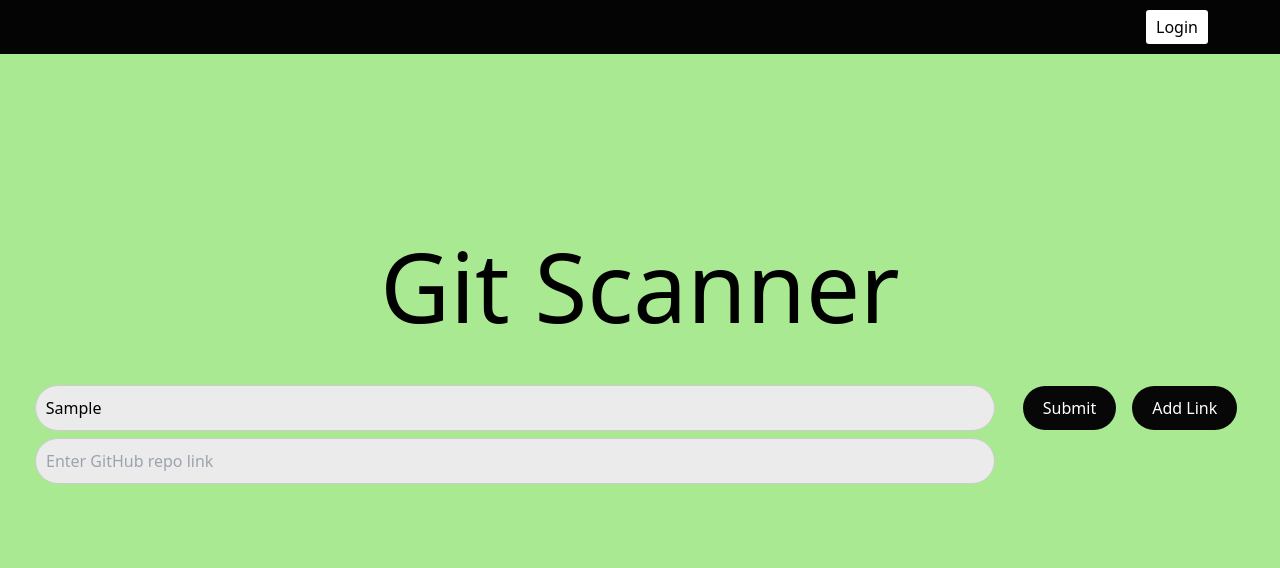
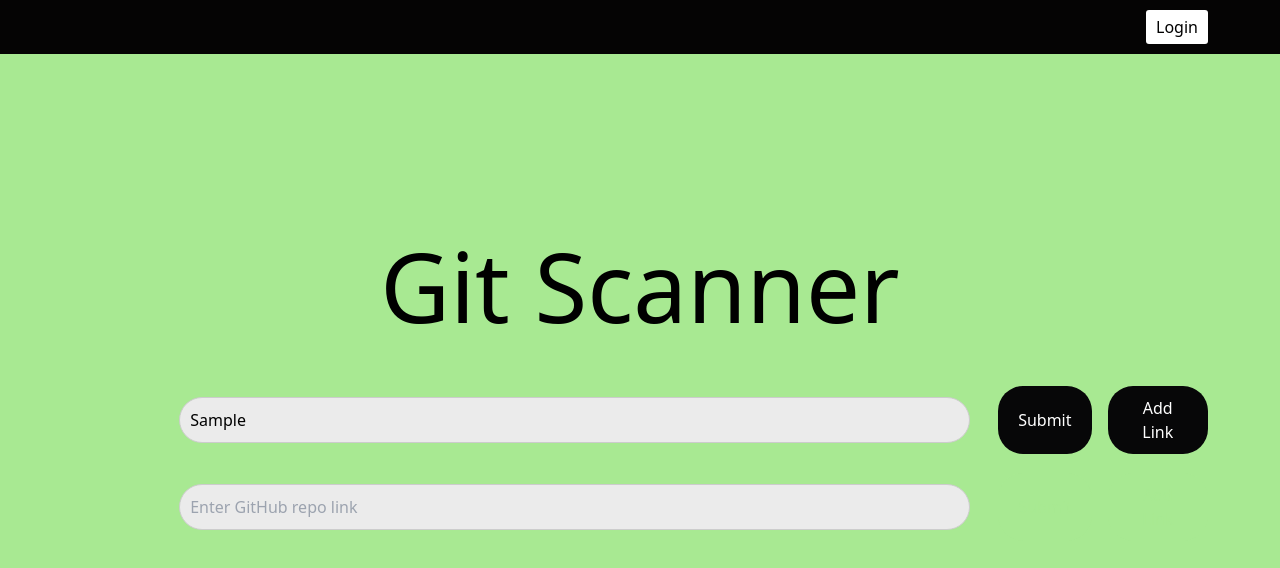
Before and after one commit to ed239/GitScanner, a Next.js app in the folder frontend/: page / in a window 1280 px wide. Both pictures are taken after typing "Sample" into the empty fields and a click on the button "Add Link". Shown: the top 568 px of the page. Built offline with nearby package versions, Linux system fonts and the light colour scheme.

Commit message:
fixing multi link alignment

```diff
--- a/frontend/src/LineChartPulls.js
+++ b/frontend/src/LineChartPulls.js
@@ -3,11 +3,11 @@ import { Chart, registerables } from 'chart.js';
 Chart.register(...registerables);
 
 const LineChartPulls = ({ pulls, allContributors }) => {
-  console.log(pulls)
+
   const processPulls = (pulls) => {
     const pullData = {};
     pulls.forEach(pull => {
-      console.log(pull)
+
       const date = new Date(pull.created_at).toLocaleDateString();
       const author = pull.user.login;
 
@@ -24,7 +24,7 @@ const LineChartPulls = ({ pulls, allContributors }) => {
 const authors = Object.keys(pullData);
 const dates = Array.from(new Set(authors.flatMap(author => Object.keys(pullData[author])))).sort();
 
-console.log(pullData)
+
 const datasets = authors.map(author => ({
   label: author,
   data: dates.map(date => pullData[author][date] || 0),
--- a/frontend/src/app/Home.module.css
+++ b/frontend/src/app/Home.module.css
@@ -12,6 +12,13 @@
     overflow-y: scroll;
 
   }
+.column {
+
+    display: flex;
+    flex-direction: column;
+    align-items: center;
+    justify-content: center;
+}
 
   .title {
     font-size: 6rem;
@@ -30,11 +37,12 @@
   }
 
   .inputRow {
-    width: 100%;
+    width: 90%;
     display: flex;
     justify-content: center;
     align-items: center;
     gap: 10px;
+    margin-bottom:0.2rem;
   }
   .inputContainer {
     width: 100%;
@@ -42,6 +50,7 @@
     justify-content: center;
     margin-bottom: 10px;
   }
+
 
   .buttonPlaceholder {
     width:15rem; /* Width of the buttons container */
@@ -71,6 +80,7 @@
     display: flex;
     align-items: center;
 
+
   }
 
   .roundedInput {
@@ -79,7 +89,22 @@
     border-radius: 25px;
     font-size: 1rem;
     margin-right: 10px;
-    width: 60rem;
+    width: 70%;
+    margin-left:10%;
+    background-color: #ebebeb;
+    color:black;
+
+  }
+
+  .roundedInput2 {
+    padding: 10px;
+
+    border: 1px solid #ccc;
+    border-radius: 25px;
+    font-size: 1rem;
+    margin-right: 10px;
+    width: 70%;
+    margin-left:10%;
     background-color: #ebebeb;
     color:black;
   }
@@ -90,6 +115,16 @@
     border-radius: 25px;
     background-color: #070708;
     color: white;
+    font-size: 1rem;
+    cursor: pointer;
+    margin: 0.5rem;
+  }
+  .notSeen {
+    padding: 10px 20px;
+    border: none;
+    border-radius: 25px;
+    background-color: #a8e992;
+    color: #a8e992;
     font-size: 1rem;
     cursor: pointer;
     margin: 0.5rem;
--- a/frontend/src/app/page.js
+++ b/frontend/src/app/page.js
@@ -118,24 +118,34 @@ export default function Home() {
         </div>
         {links.slice(1).map((link, index) => (
           <div key={index + 1} className={styles.inputContainer}>
+          <div className={styles.inputRow}>
             <input
               type="text"
-              className={styles.roundedInput}
+              className={styles.roundedInput2}
               placeholder="Enter GitHub repo link"
               value={link}
               onChange={(e) => handleLinkChange(index + 1, e.target.value)}
             />
-            <div className={styles.buttonPlaceholder}></div>
+            {/* <div className={styles.buttonPlaceholder}></div> */}
+
+            <div className={styles.buttonContainer}>
+            <button type="submit" className={styles.notSeen}>Submit</button>
+            <button type="button" onClick={handleAddLink} className={styles.notSeen}>Add Link</button>
+          </div>
+            </div>
           </div>
         ))}
       </form>
-
+      {Object.keys(repoInfoList).length > 0 && (
+        <button onClick={handleGeneratePDF} className={styles.submitButton}>Download PDF</button>
+      )}
       {error && <p className={styles.error}>{error}</p>}
 
       {repoInfoList.map((repoInfo, index) => (
         <div key={index} className={styles.infoContainer}>
+
           <h2 className={styles.projTitle}>{repoInfo.repoData.name}</h2>
-          <button onClick={handleGeneratePDF} className={styles.submitButton}>Download PDF</button>
+          {/* <button onClick={handleGeneratePDF} className={styles.submitButton}>Download PDF</button> */}
           <div className={styles.infoBox}>
             <h2 className={styles.infoTitle}>Repository Information</h2>
             <p><strong>Name:</strong> {repoInfo.repoData.name}</p>
@@ -145,6 +155,10 @@ export default function Home() {
             <p><strong>Language:</strong> {repoInfo.repoData.language}</p>
             <p><strong>Size:</strong> {repoInfo.repoData.size}</p>
             <p><strong>Number of Pull Requests:</strong> {repoInfo.pulls.length}</p>
+          </div>
+
+          <div className={styles.infoBox}>
+            <h2 className={styles.infoTitle}>Contributor Information</h2>
           </div>
 
           <div className={styles.infoBox}>
@@ -164,6 +178,25 @@ export default function Home() {
             )}
             <PieChart contributors={repoInfo.contributors} type="commits" pullRequestsByContributor={repoInfo.pullRequestsByContributor} />
           </div>
+
+          <div className={styles.infoBox}>
+              <h2 className={styles.infoTitle}>Contributor Pull Requests</h2>
+              {repoInfo.pullRequestsByContributor && Object.keys(repoInfo.pullRequestsByContributor).length > 0 ? (
+              <ul>
+                {Object.keys(repoInfo.pullRequestsByContributor).map((username, index) => (
+                  <li key={username}>
+                    <a href={`https://github.com/${username}`} target="_blank" rel="noopener noreferrer">
+                      {username}: {Object.values(repoInfo.pullRequestsByContributor)[index]}
+                    </a>
+                  </li>
+                ))}
+              </ul>
+            ) : (
+                <p>No contributors found.</p>
+              )}
+
+              <PieChart contributors={repoInfo.contributors} type="pr" pullRequestsByContributor={repoInfo.pullRequestsByContributor} />
+            </div>
 
           <div className={styles.infoBoxLarge}>
             <h2 className={styles.infoTitle}>Commits Over Time</h2>
```
